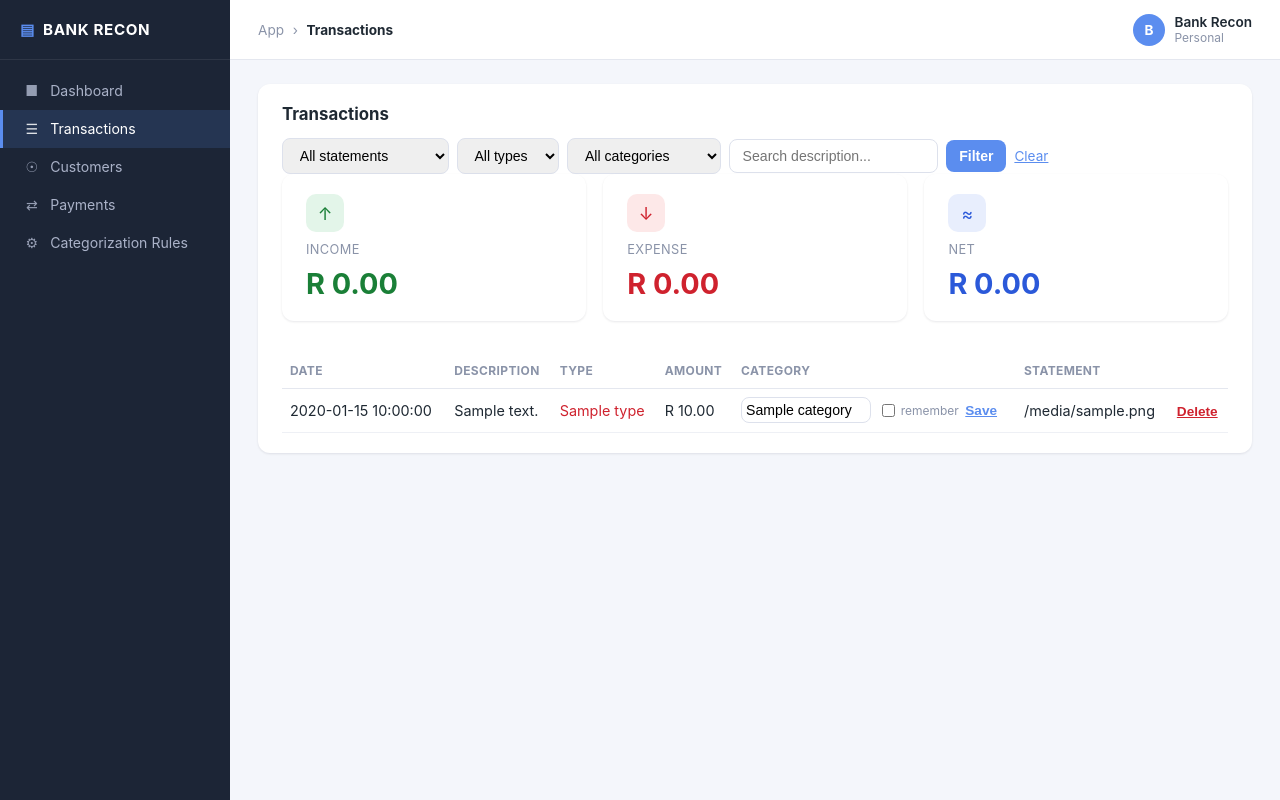
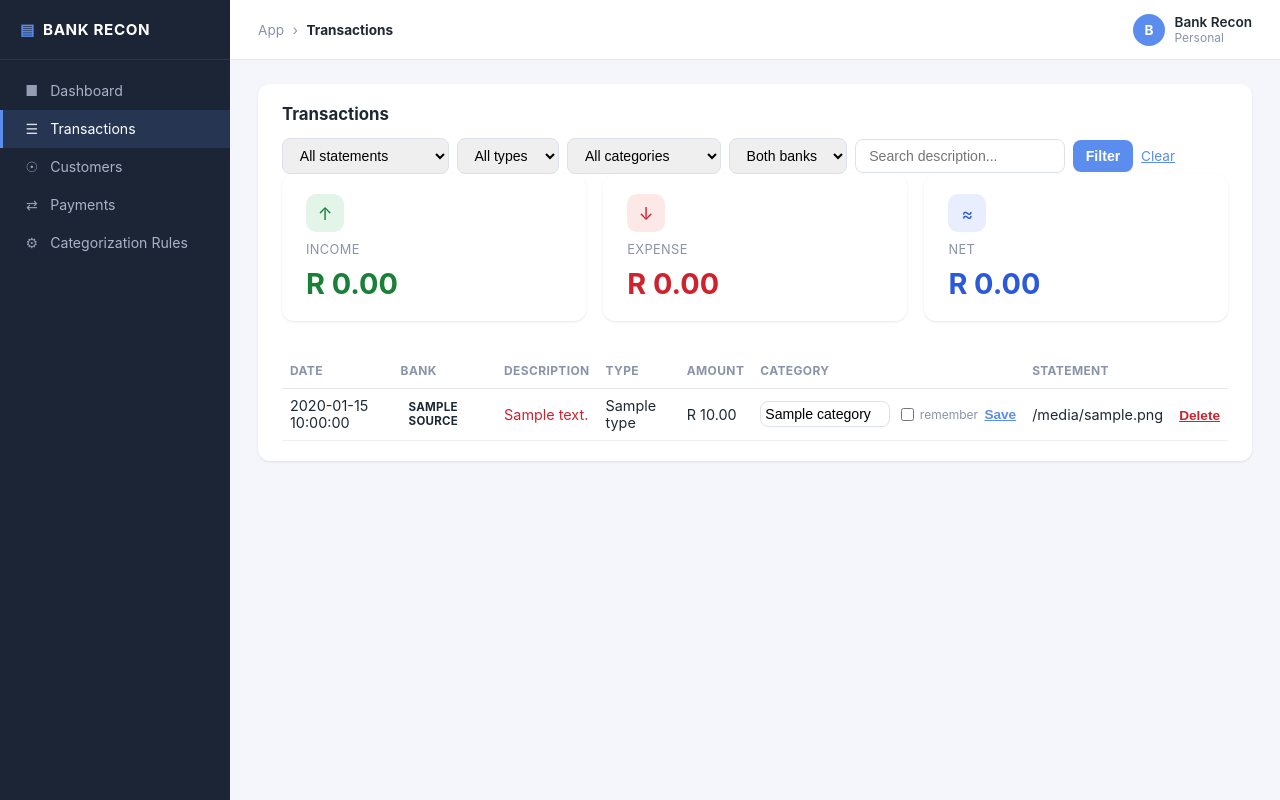
Before and after one commit to nasmodien/recon, a Flask app: page /transactions in a window 1280 px wide. Run offline with Flask 3, Linux system fonts and the light colour scheme; a database or web service that is not in the repository returns one stand-in record (values such as "Sample title"); parts of the project's set-up code (start-up, migrations or seed data) failed here and were passed over; some libraries are stand-ins or nearby versions.

Commit message:
Add ABSA statement support with per-bank filtering and color coding
Splits the bundled statement file into fnb_statement.xlsx and absa_statement.xlsx,
tags every transaction with its source bank, and reloads each file independently
based on its own content hash. The Transactions page gains a Bank filter
(FNB / ABSA / both); when both are shown, ABSA rows render in red and FNB rows
in teal with a matching badge. Also fixes CU-code extraction to fall back to a
Reference column and handles Excel serial date values used in the ABSA workbook.

```diff
--- a/app.py
+++ b/app.py
@@ -7,7 +7,10 @@ from db import get_connection, init_db
 from parser import parse_statement_xlsx, parse_client_directory, categorize
 
 BASE_DIR = Path(__file__).parent
-STATEMENT_FILE = BASE_DIR / "data" / "bank_statement.xlsx"
+STATEMENT_FILES = [
+    ("FNB", BASE_DIR / "data" / "fnb_statement.xlsx"),
+    ("ABSA", BASE_DIR / "data" / "absa_statement.xlsx"),
+]
 CLIENT_DIRECTORY_FILE = BASE_DIR / "data" / "client_directory.xlsx"
 
 app = Flask(__name__, static_folder=str(BASE_DIR / "public" / "static"))
@@ -43,33 +46,35 @@ def _load_client_directory():
     return len(clients)
 
 
-def _load_statement_file(replace=False):
-    conn = get_connection()
-    cur = conn.cursor()
+def _load_one_statement_file(cur, source, path, replace=False):
+    if not path.exists():
+        return 0
 
-    current_hash = _file_hash(STATEMENT_FILE)
+    current_hash = _file_hash(path)
 
-    if replace:
-        cur.execute("DELETE FROM transactions")
-        cur.execute("DELETE FROM statements")
-    else:
-        cur.execute("SELECT file_hash FROM statements ORDER BY id DESC LIMIT 1")
+    if not replace:
+        cur.execute(
+            "SELECT file_hash FROM statements WHERE source = %s ORDER BY id DESC LIMIT 1",
+            (source,),
+        )
         row = cur.fetchone()
         if row is not None and row["file_hash"] == current_hash:
-            cur.close()
-            conn.close()
             return None
-        cur.execute("DELETE FROM transactions")
-        cur.execute("DELETE FROM statements")
 
-    records = parse_statement_xlsx(STATEMENT_FILE)
+    cur.execute(
+        "DELETE FROM transactions WHERE statement_id IN (SELECT id FROM statements WHERE source = %s)",
+        (source,),
+    )
+    cur.execute("DELETE FROM statements WHERE source = %s", (source,))
+
+    records = parse_statement_xlsx(path, source=source)
 
     cur.execute("SELECT keyword, category FROM rules")
     rules = [(r["keyword"], r["category"]) for r in cur.fetchall()]
 
     cur.execute(
-        "INSERT INTO statements (filename, file_hash) VALUES (%s, %s) RETURNING id",
-        (STATEMENT_FILE.name, current_hash),
+        "INSERT INTO statements (filename, file_hash, source) VALUES (%s, %s, %s) RETURNING id",
+        (path.name, current_hash, source),
     )
     statement_id = cur.fetchone()["id"]
 
@@ -79,8 +84,8 @@ def _load_statement_file(replace=False):
             category = "Income"
         cur.execute(
             """
-            INSERT INTO transactions (statement_id, date, description, amount, type, category, customer_code)
-            VALUES (%s, %s, %s, %s, %s, %s, %s)
+            INSERT INTO transactions (statement_id, date, description, amount, type, category, customer_code, source)
+            VALUES (%s, %s, %s, %s, %s, %s, %s, %s)
             """,
             (
                 statement_id,
@@ -90,13 +95,29 @@ def _load_statement_file(replace=False):
                 rec["type"],
                 category,
                 rec.get("customer_code"),
+                source,
             ),
         )
+
+    return len(records)
+
+
+def _load_statement_file(replace=False):
+    conn = get_connection()
+    cur = conn.cursor()
+
+    total = 0
+    any_loaded = False
+    for source, path in STATEMENT_FILES:
+        count = _load_one_statement_file(cur, source, path, replace=replace)
+        if count is not None:
+            any_loaded = True
+            total += count
 
     conn.commit()
     cur.close()
     conn.close()
-    return len(records)
+    return total if any_loaded else None
 
 
 init_db()
@@ -171,7 +192,7 @@ def reload_statement_file():
         flash(str(exc), "error")
         return redirect(url_for("index"))
 
-    flash(f"Reloaded {count} transactions from {STATEMENT_FILE.name}.", "success")
+    flash(f"Reloaded {count} transactions from the bundled statement files.", "success")
     return redirect(url_for("index"))
 
 
@@ -181,6 +202,7 @@ def transactions():
     type_filter = request.args.get("type")
     category_filter = request.args.get("category")
     search = request.args.get("search", "").strip()
+    source_filter = request.args.get("source")
 
     query = "SELECT t.*, s.filename FROM transactions t JOIN statements s ON t.statement_id = s.id WHERE 1=1"
     params = []
@@ -196,6 +218,9 @@ def transactions():
     if search:
         query += " AND t.description ILIKE %s"
         params.append(f"%{search}%")
+    if source_filter in ("FNB", "ABSA"):
+        query += " AND t.source = %s"
+        params.append(source_filter)
     query += " ORDER BY t.date DESC, t.id DESC"
 
     conn = get_connection()
@@ -224,6 +249,7 @@ def transactions():
         type_filter=type_filter,
         category_filter=category_filter,
         search=search,
+        source_filter=source_filter,
         income_total=income_total,
         expense_total=expense_total,
         net_total=income_total - expense_total,
--- a/db.py
+++ b/db.py
@@ -8,10 +8,12 @@ CREATE TABLE IF NOT EXISTS statements (
     id SERIAL PRIMARY KEY,
     filename TEXT NOT NULL,
     uploaded_at TIMESTAMP NOT NULL DEFAULT NOW(),
-    file_hash TEXT
+    file_hash TEXT,
+    source TEXT NOT NULL DEFAULT 'FNB'
 );
 
 ALTER TABLE statements ADD COLUMN IF NOT EXISTS file_hash TEXT;
+ALTER TABLE statements ADD COLUMN IF NOT EXISTS source TEXT NOT NULL DEFAULT 'FNB';
 
 CREATE TABLE IF NOT EXISTS transactions (
     id SERIAL PRIMARY KEY,
@@ -21,12 +23,15 @@ CREATE TABLE IF NOT EXISTS transactions (
     amount NUMERIC NOT NULL,
     type TEXT NOT NULL CHECK (type IN ('income', 'expense')),
     category TEXT NOT NULL DEFAULT 'Uncategorized',
-    customer_code TEXT
+    customer_code TEXT,
+    source TEXT NOT NULL DEFAULT 'FNB'
 );
 
 ALTER TABLE transactions ADD COLUMN IF NOT EXISTS customer_code TEXT;
+ALTER TABLE transactions ADD COLUMN IF NOT EXISTS source TEXT NOT NULL DEFAULT 'FNB';
 CREATE INDEX IF NOT EXISTS idx_transactions_customer_code ON transactions (customer_code);
 CREATE INDEX IF NOT EXISTS idx_transactions_date ON transactions (date);
+CREATE INDEX IF NOT EXISTS idx_transactions_source ON transactions (source);
 
 CREATE TABLE IF NOT EXISTS rules (
     id SERIAL PRIMARY KEY,
--- a/parser.py
+++ b/parser.py
@@ -13,6 +13,7 @@ CUSTOMER_CANDIDATES = [
     "cu number",
     "customer account number",
 ]
+REFERENCE_CANDIDATES = ["reference"]
 CATEGORY_CANDIDATES = ["category"]
 
 ISO_DATE_RE = re.compile(r"^\d{4}-\d{1,2}-\d{1,2}$")
@@ -38,7 +39,7 @@ def _find_column(columns, candidates):
     return None
 
 
-def parse_statement_xlsx(file_path):
+def parse_statement_xlsx(file_path, source="FNB"):
     try:
         xls = pd.ExcelFile(file_path)
     except Exception as exc:
@@ -55,6 +56,7 @@ def parse_statement_xlsx(file_path):
     credit_col = _find_column(columns, CREDIT_CANDIDATES)
     amount_col = None if debit_col or credit_col else _find_column(columns, AMOUNT_CANDIDATES)
     customer_col = _find_column(columns, CUSTOMER_CANDIDATES)
+    reference_col = _find_column(columns, REFERENCE_CANDIDATES)
     category_col = _find_column(columns, CATEGORY_CANDIDATES)
 
     if date_col is None or desc_col is None:
@@ -82,6 +84,10 @@ def parse_statement_xlsx(file_path):
             continue
 
         customer_code = _extract_customer_code(desc_val)
+        if customer_code is None and reference_col is not None:
+            ref_val = row.get(reference_col)
+            if pd.notna(ref_val):
+                customer_code = _extract_customer_code(str(ref_val))
         if customer_code is None and customer_col is not None:
             val = row.get(customer_col)
             if pd.notna(val) and str(val).strip():
@@ -101,6 +107,7 @@ def parse_statement_xlsx(file_path):
                 "type": "income" if amount > 0 else "expense",
                 "customer_code": customer_code,
                 "category": category,
+                "source": source,
             }
         )
 
@@ -120,6 +127,8 @@ def _safe_float(val):
 
 def _normalize_date(date_val):
     try:
+        if isinstance(date_val, (int, float)) and not isinstance(date_val, bool):
+            return pd.to_datetime(date_val, unit="D", origin="1899-12-30").strftime("%Y-%m-%d")
         dayfirst = not ISO_DATE_RE.match(str(date_val).strip())
         return pd.to_datetime(date_val, dayfirst=dayfirst).strftime("%Y-%m-%d")
     except (ValueError, TypeError):
--- a/public/static/css/style.css
+++ b/public/static/css/style.css
@@ -132,6 +132,23 @@ body {
 .row-income td:nth-child(3) { color: #1a7f37; }
 .row-expense td:nth-child(3) { color: #cf222e; }
 
+.bank-badge {
+  display: inline-block;
+  padding: 0.15rem 0.5rem;
+  border-radius: 6px;
+  font-size: 0.72rem;
+  font-weight: 700;
+  text-transform: uppercase;
+  letter-spacing: 0.02em;
+}
+.bank-badge-absa { background: #fde8e8; color: #cf222e; }
+.bank-badge-fnb { background: #e1f5f3; color: #0f8a7e; }
+
+tr.bank-absa { border-left: 3px solid #cf222e; }
+tr.bank-fnb { border-left: 3px solid #0f8a7e; }
+tr.bank-absa td:nth-child(3) { color: #cf222e; }
+tr.bank-fnb td:nth-child(3) { color: #0f8a7e; }
+
 .upload-form, .filter-form { display: flex; gap: 0.5rem; flex-wrap: wrap; align-items: center; margin-top: 0.5rem; }
 .inline-form { display: flex; gap: 0.4rem; align-items: center; }
 .inline-form input[type="text"] { width: 130px; padding: 0.25rem; }
--- a/templates/index.html
+++ b/templates/index.html
@@ -5,7 +5,7 @@
 
 <section class="card">
   <h2>Data Source</h2>
-  <p class="hint">This app reads directly from the bookkeeping workbook bundled with the app (<code>data/bank_statement.xlsx</code>). To update the data, replace that file and redeploy, then reload below.</p>
+  <p class="hint">This app reads directly from the bookkeeping workbooks bundled with the app (<code>data/fnb_statement.xlsx</code> and <code>data/absa_statement.xlsx</code>). To update the data, replace the relevant file and redeploy, then reload below.</p>
   <form action="{{ url_for('reload_statement_file') }}" method="post" onsubmit="return confirm('Reload from the bundled workbook? This replaces all current transactions.');">
     <button type="submit">Reload from file</button>
   </form>
--- a/templates/transactions.html
+++ b/templates/transactions.html
@@ -22,6 +22,11 @@
       {% for c in categories %}
       <option value="{{ c }}" {% if category_filter == c %}selected{% endif %}>{{ c }}</option>
       {% endfor %}
+    </select>
+    <select name="source">
+      <option value="" {% if not source_filter %}selected{% endif %}>Both banks</option>
+      <option value="FNB" {% if source_filter == 'FNB' %}selected{% endif %}>FNB only</option>
+      <option value="ABSA" {% if source_filter == 'ABSA' %}selected{% endif %}>ABSA only</option>
     </select>
     <input type="text" name="search" placeholder="Search description..." value="{{ search or '' }}">
     <button type="submit">Filter</button>
@@ -49,13 +54,14 @@
   <table class="data-table">
     <thead>
       <tr>
-        <th>Date</th><th>Description</th><th>Type</th><th>Amount</th><th>Category</th><th>Statement</th><th></th>
+        <th>Date</th><th>Bank</th><th>Description</th><th>Type</th><th>Amount</th><th>Category</th><th>Statement</th><th></th>
       </tr>
     </thead>
     <tbody>
       {% for t in transactions %}
-      <tr class="{{ 'row-income' if t.type == 'income' else 'row-expense' }}">
+      <tr class="{{ 'row-income' if t.type == 'income' else 'row-expense' }}{{ ' bank-absa' if not source_filter and t.source == 'ABSA' else '' }}{{ ' bank-fnb' if not source_filter and t.source == 'FNB' else '' }}">
         <td>{{ t.date }}</td>
+        <td><span class="bank-badge bank-badge-{{ t.source|lower }}">{{ t.source }}</span></td>
         <td>{{ t.description }}</td>
         <td>{{ t.type }}</td>
         <td>{{ t.amount|currency }}</td>
@@ -74,7 +80,7 @@
         </td>
       </tr>
       {% else %}
-      <tr><td colspan="7">No transactions found.</td></tr>
+      <tr><td colspan="8">No transactions found.</td></tr>
       {% endfor %}
     </tbody>
   </table>
```
Also changed, not shown: README.md, 3 other files.
